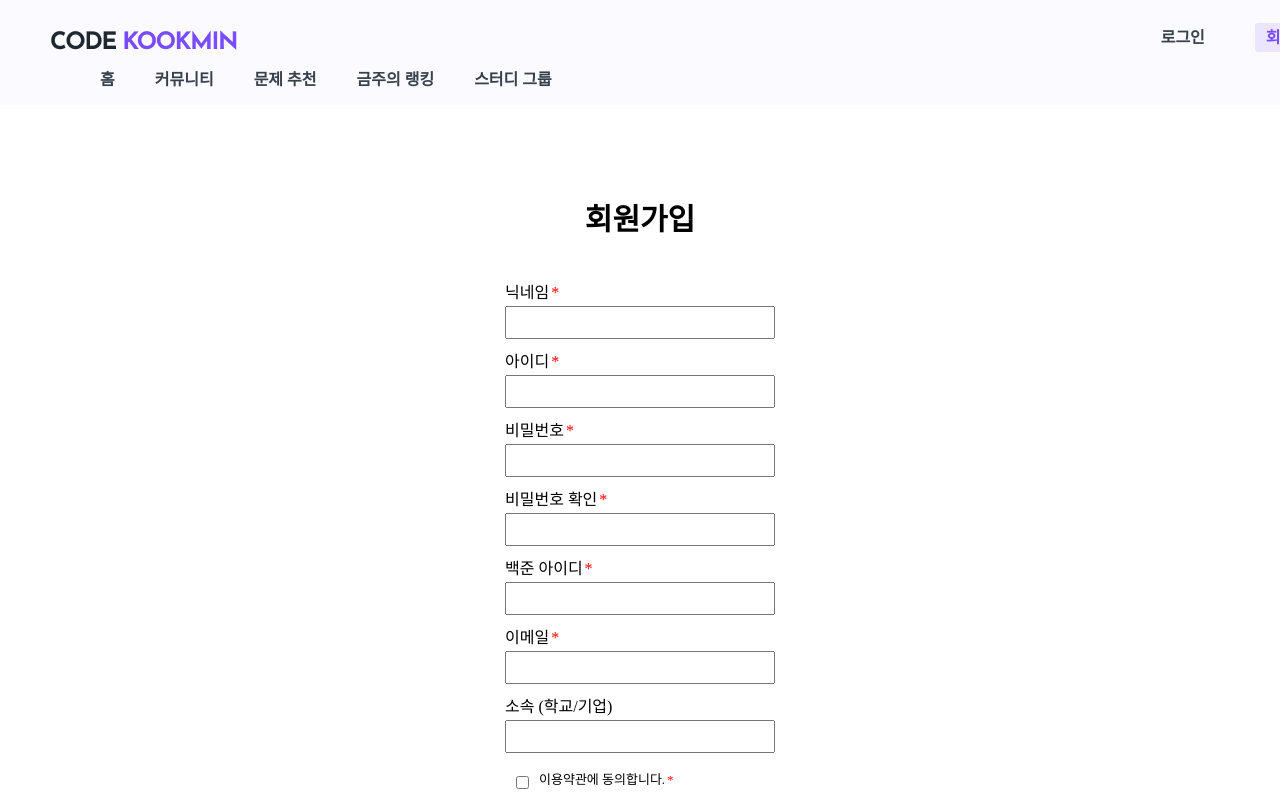
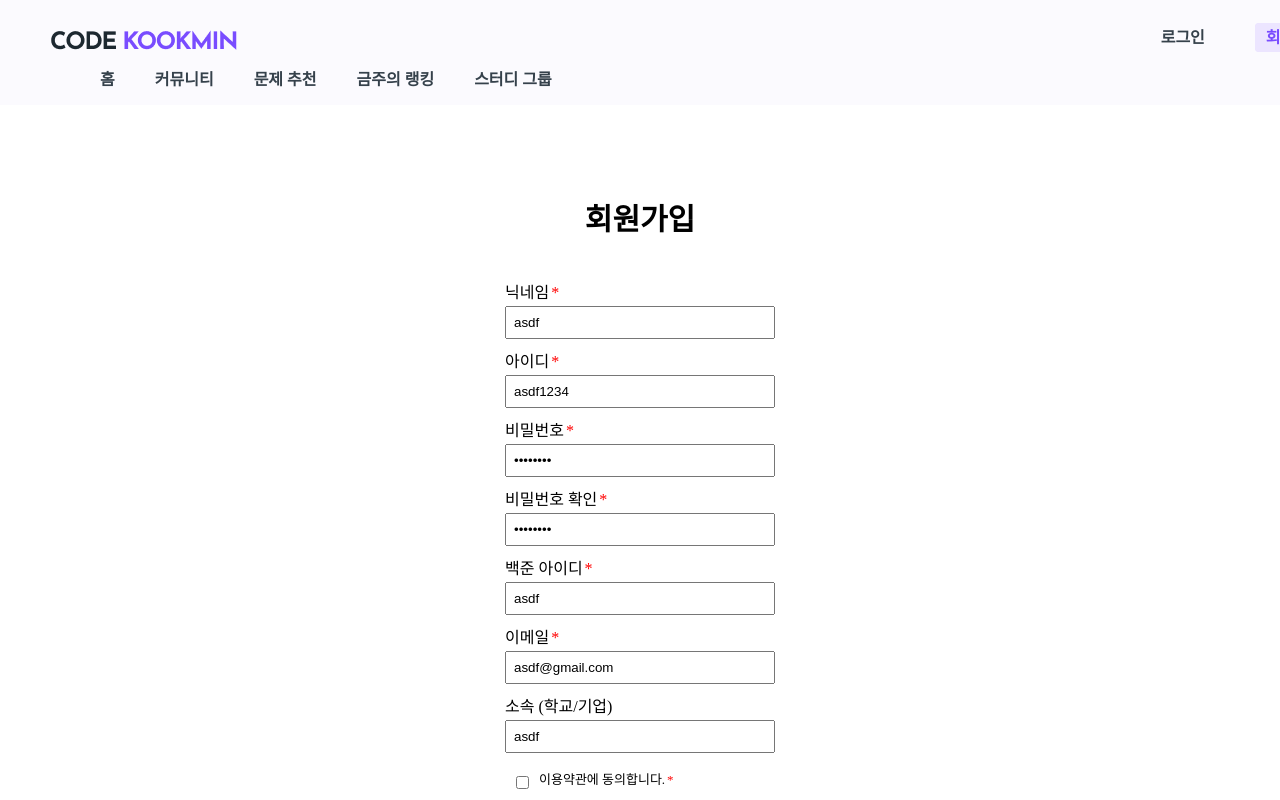
Before and after one commit to code-kookmin/comin_ft, a React (Create React App) app in the folder code-kookmin/: page /signup in a window 1280 px wide. Shown: the top 800 px of the page. Built offline with nearby package versions, Linux system fonts and the light colour scheme.

Commit message:
[test] 회원가입 test

```diff
--- a/code-kookmin/src/components/forms/SignupForm.tsx
+++ b/code-kookmin/src/components/forms/SignupForm.tsx
@@ -31,13 +31,13 @@ const signupFormSchema = Yup.object({
 const SignupForm: React.FC<SignupFormProps> = ({ onSignUp }) => {
     const formik = useFormik<SignupFormValues>({
         initialValues: {
-            nickname: '',
-            userId: '',
-            baekjoonId: '',
-            email: '',
-            affiliation: '',
-            password: '',
-            confirmPassword: '',
+            nickname: 'asdf',
+            userId: 'asdf1234',
+            baekjoonId: 'asdf',
+            email: 'asdf@gmail.com',
+            affiliation: 'asdf',
+            password: 'asdf1234',
+            confirmPassword: 'asdf1234',
             agreeTerms1: false,
             agreeTerms2: false,
         },
```
